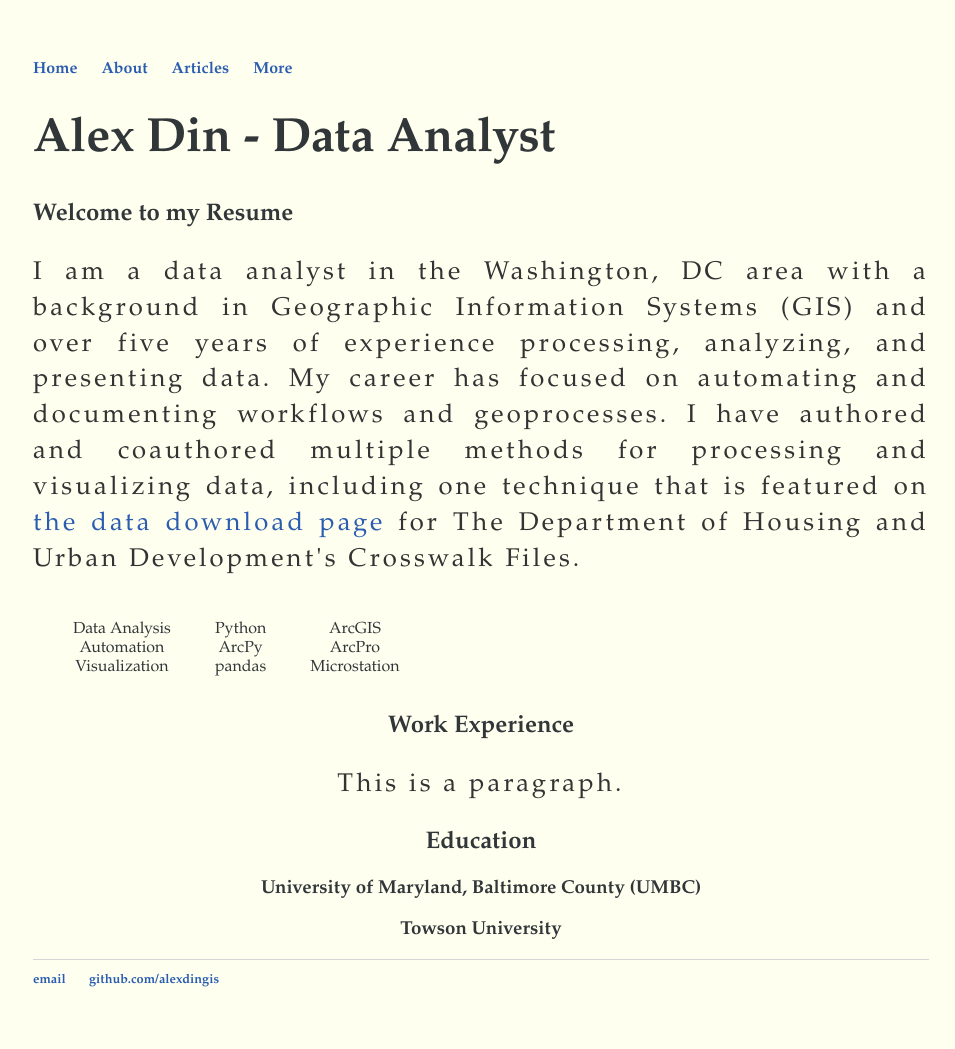
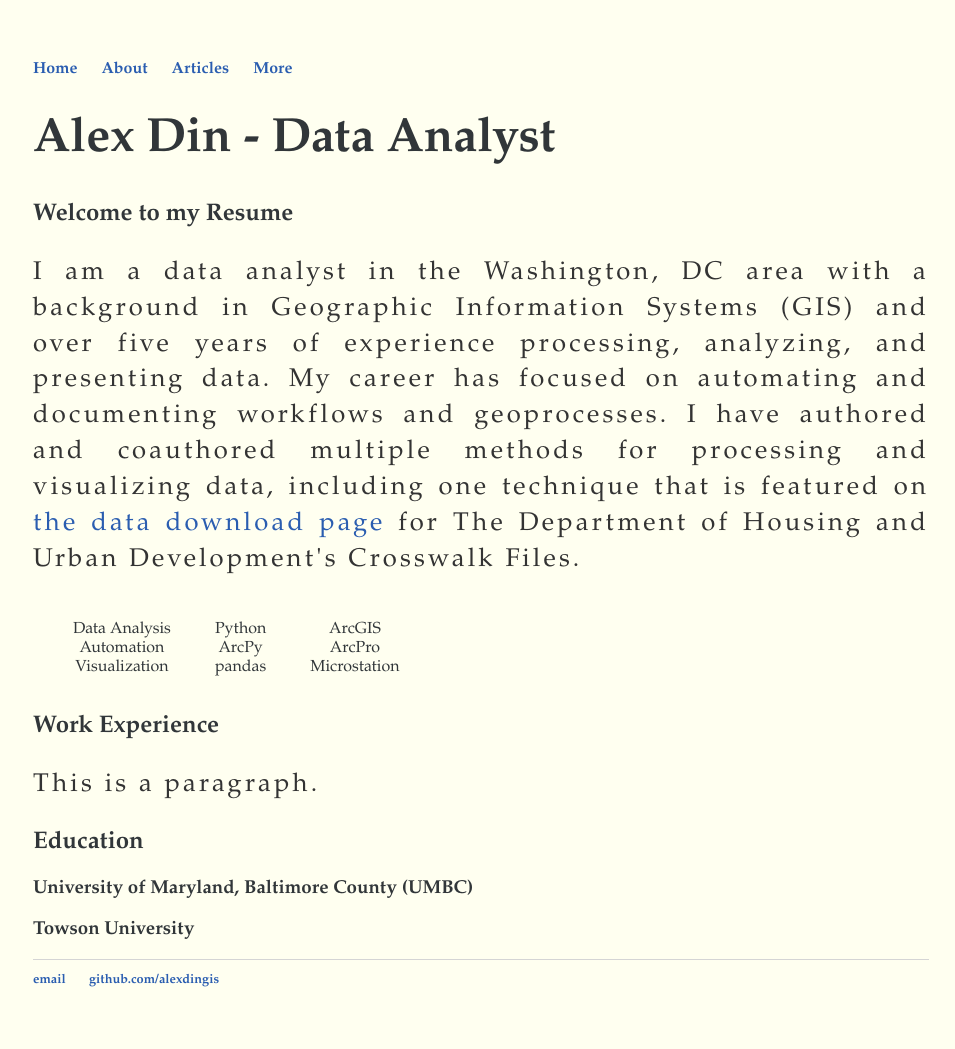
Before and after one commit to alexdingis/alexdingis.github.io, a Jekyll site: the page built from index.html, in a window 1280 px wide. Shown: the whole page, without its empty margins (159-1114 px from the left). Built offline with Jekyll 4.4.1, drawn with Linux system fonts in a browser that asks for light colours.

Commit message:
Update index.html

```diff
--- a/index.html
+++ b/index.html
@@ -22,7 +22,7 @@ title: Alex Din
 			<li>ArcPro</li>
 			<li>Microstation</li>
 		</ul>
-	<span>
+	</span>
 	<h2>Work Experience</h2>
 	<p>This is a paragraph.</p>
 	<h2>Education</h2>
```
